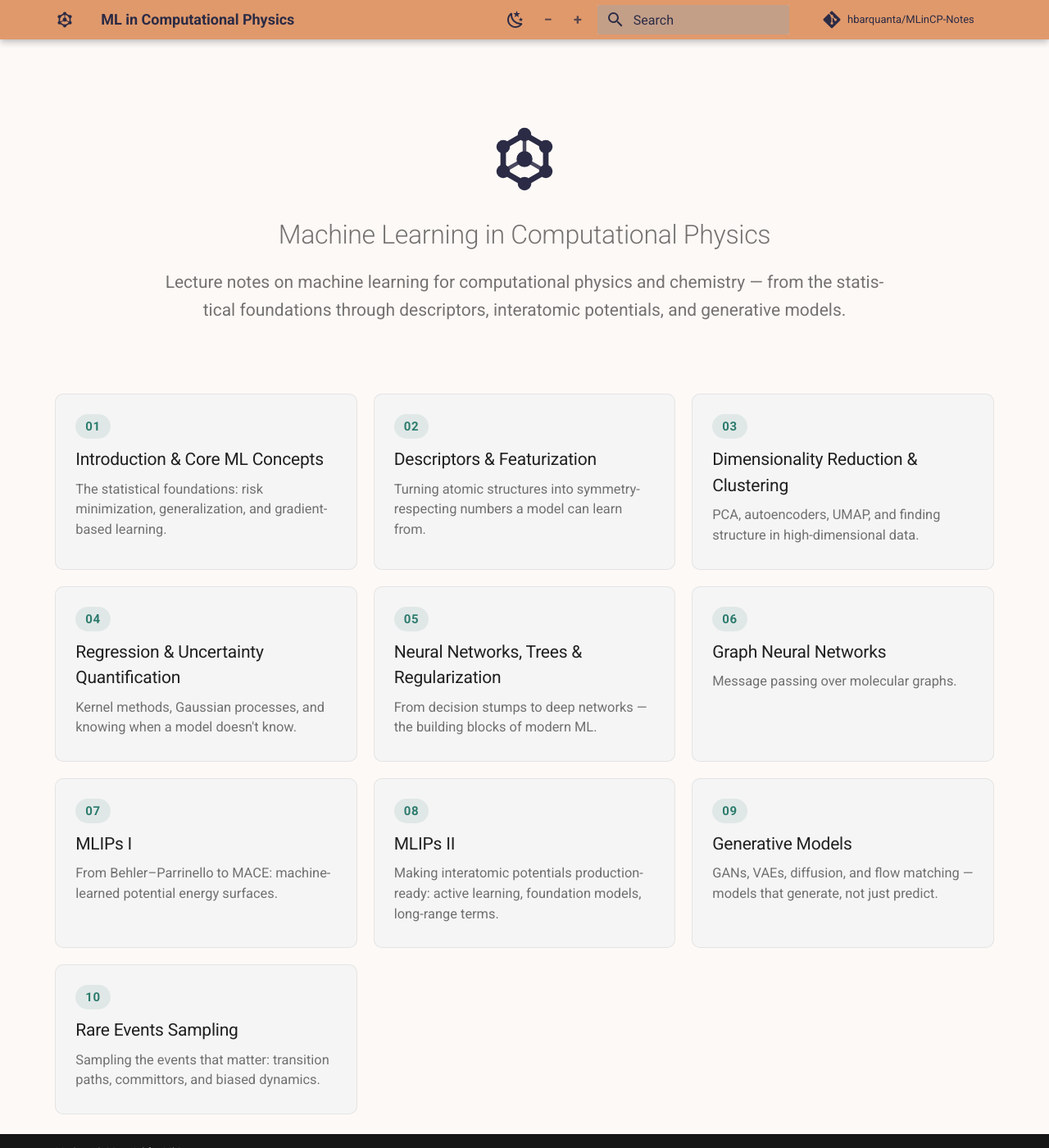
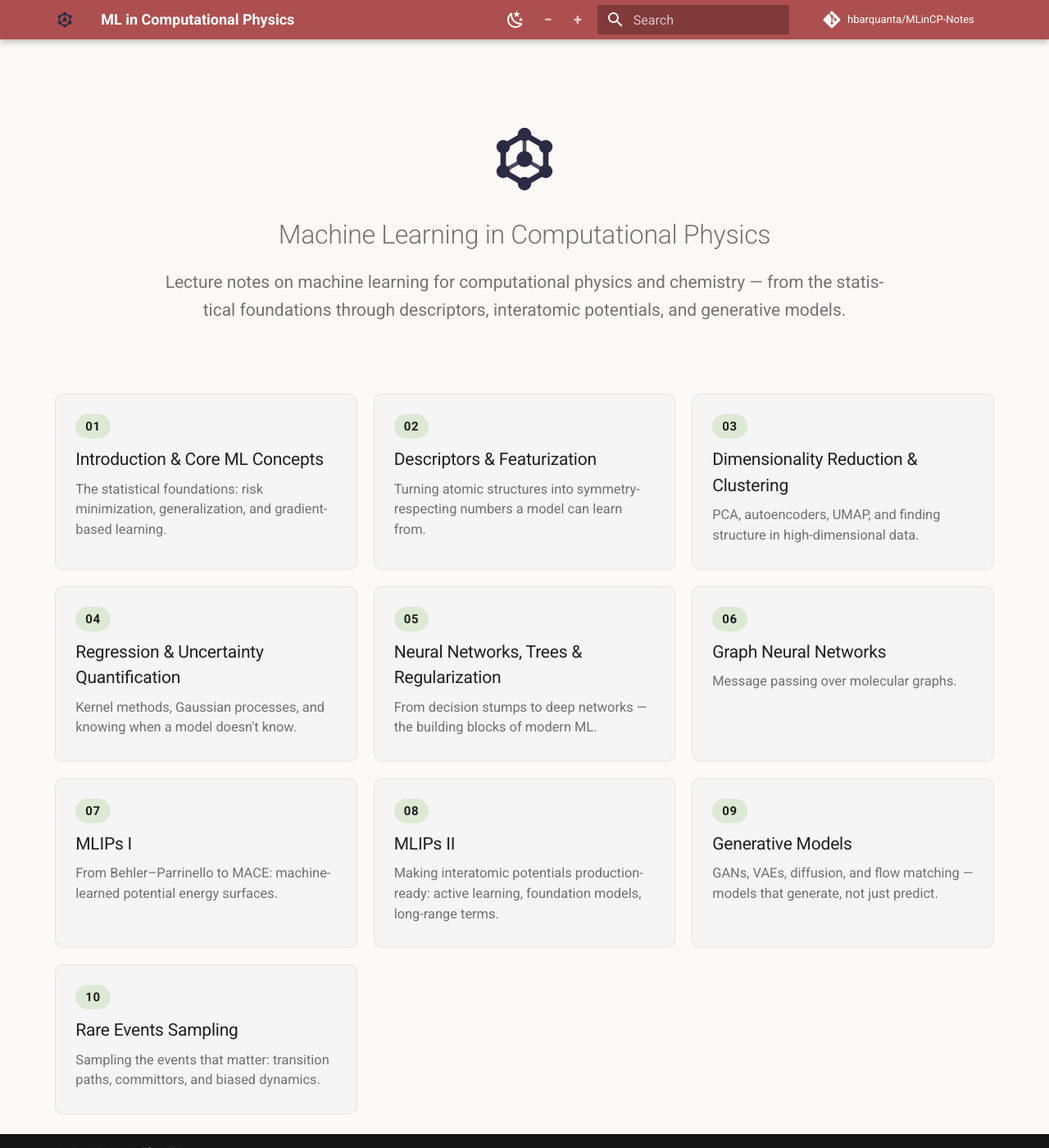
Before and after one commit to hbarquanta/MLinCP-Notes, an MkDocs documentation site: the page built from docs/index.md, in a window 1280 px wide and 1400 px high. Shown: the whole window at 82% size. Built offline with MkDocs 1.6.1 and Material for MkDocs 9.7.7, drawn with Linux system fonts in a browser that asks for light colours; comment, search, counter and statistics services are not loaded.

Commit message:
Apply the 4-color site palette (red/yellow/green/teal) everywhere
Header: terracotta-red primary, white ink (5.21:1). Links/accents:
deepened teal in light mode (5.35:1 on cream), the swatch teal as-is
in dark mode (7.61:1, already high-contrast). Chapter card number
badges: sage-green tint with the theme's normal body-text color on
top, so contrast holds regardless of mode. Yellow maps to the
search-result highlight color. Backgrounds and body text stay
neutral by design.

```diff
--- a/docs/stylesheets/extra.css
+++ b/docs/stylesheets/extra.css
@@ -1,52 +1,48 @@
-/* Custom pastel color scheme — terracotta + teal.
-   Overrides Material's CSS variables; base contrast/behavior stays
-   Material's (only primary/accent/background are recolored).
-   Contrast-checked: header ink on primary 5.83:1, accent-on-bg
-   4.82:1 (light) / 8.50:1 (dark). */
+/* Site-wide 4-color palette: terracotta-red / soft yellow / sage
+   green / dusty teal. Body text stays the theme's normal black/white
+   — these four colors cover every accent role (header, links,
+   badges, highlights). Light-mode teal and red are deepened from
+   their source swatch to clear WCAG AA; dark-mode values use the
+   swatch as-is since it already has plenty of contrast there.
+   Contrast-checked: header (white on red) 5.21:1, links (light)
+   5.35:1, links (dark) 7.61:1, badge ink is the theme's own body
+   text color over a low-alpha tint, so contrast is unaffected. */
 
 [data-md-color-scheme="default"][data-md-color-primary] {
-  --md-typeset-a-color: #2C7B6D;
-  --md-primary-fg-color: #E0996B;
-  --md-primary-fg-color--light: #EBB48D;
-  --md-primary-fg-color--dark: #C67D50;
-  --md-primary-bg-color: #2B2B45;
-  --md-primary-bg-color--light: #2B2B45;
+  --md-typeset-a-color: #3C7071;
+  --md-primary-fg-color: #AE4F4F;
+  --md-primary-fg-color--light: #C17777;
+  --md-primary-fg-color--dark: #8F3F3F;
+  --md-primary-bg-color: #ffffff;
+  --md-primary-bg-color--light: #ffffffb3;
 
-  --md-accent-fg-color: #2C7B6D;
-  --md-accent-fg-color--transparent: #2C7B6D1a;
+  --md-accent-fg-color: #3C7071;
+  --md-accent-fg-color--transparent: #3C70711a;
   --md-accent-bg-color: #ffffff;
+
+  --md-typeset-mark-color: #F7E49B99;
+  --md-badge-color: #A4CE8B4d;
 
   --md-default-bg-color: #FDF9F6;
 }
 
 [data-md-color-scheme="slate"][data-md-color-primary] {
-  --md-typeset-a-color: #5FCFB8;
-  --md-primary-fg-color: #E0996B;
-  --md-primary-fg-color--light: #EBB48D;
-  --md-primary-fg-color--dark: #C67D50;
-  --md-primary-bg-color: #2B2B45;
-  --md-primary-bg-color--light: #2B2B45;
+  --md-typeset-a-color: #86BCBD;
+  --md-primary-fg-color: #AE4F4F;
+  --md-primary-fg-color--light: #C17777;
+  --md-primary-fg-color--dark: #8F3F3F;
+  --md-primary-bg-color: #ffffff;
+  --md-primary-bg-color--light: #ffffffb3;
 
-  --md-accent-fg-color: #5FCFB8;
-  --md-accent-fg-color--transparent: #5FCFB81a;
+  --md-accent-fg-color: #86BCBD;
+  --md-accent-fg-color--transparent: #86BCBD1a;
   --md-accent-bg-color: #26201D;
+
+  --md-typeset-mark-color: #F7E49B66;
+  --md-badge-color: #A4CE8B40;
 
   --md-default-bg-color: #26201D;
   --md-hue: 25;
-}
-
-/* Header search box: Material assumes white text/placeholder on the
-   primary color by default; force it to match the dark ink used
-   elsewhere in the header so it stays legible against a light
-   pastel primary. */
-.md-search__input,
-.md-search__input::placeholder,
-.md-search__icon svg {
-  color: var(--md-primary-bg-color) !important;
-}
-
-.md-search__input {
-  background-color: hsla(25, 30%, 96%, 0.35);
 }
 
 /* Widen the primary sidebar — the default 12.1rem wraps chapter
@@ -216,8 +212,8 @@
   font-size: 0.75rem;
   font-weight: 700;
   letter-spacing: 0.05em;
-  color: var(--md-accent-fg-color);
-  background-color: var(--md-accent-fg-color--transparent);
+  color: var(--md-default-fg-color);
+  background-color: var(--md-badge-color);
   border-radius: 1rem;
   padding: 0.15rem 0.6rem;
   margin-bottom: 0.5rem;
```
